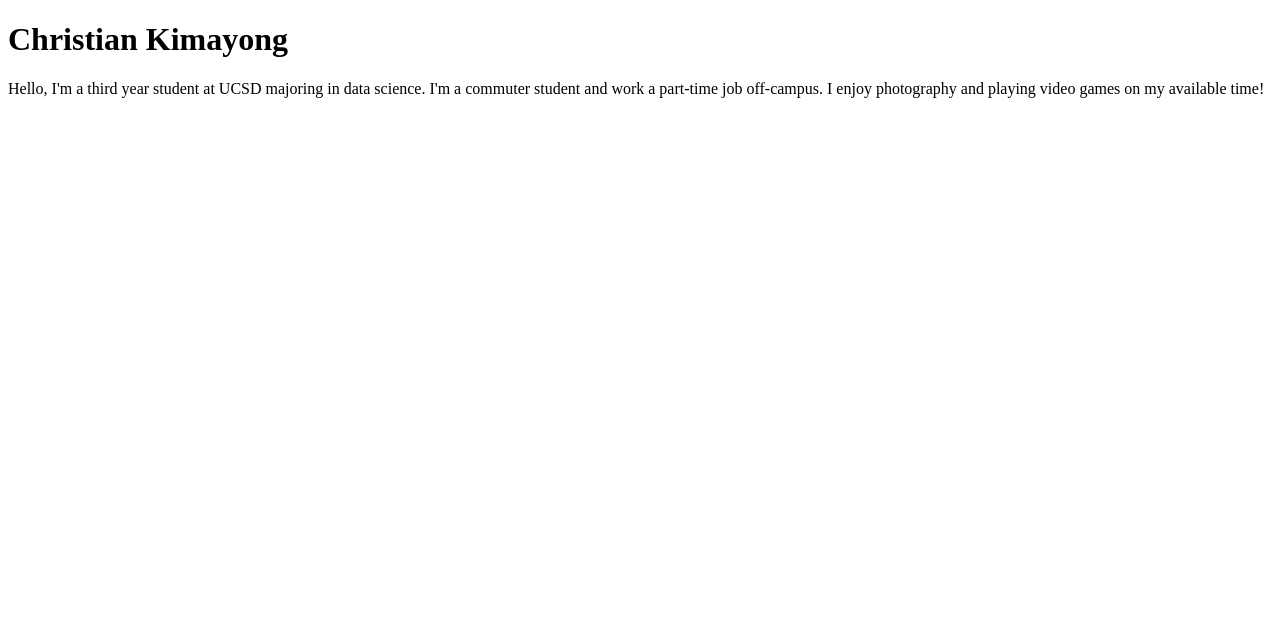
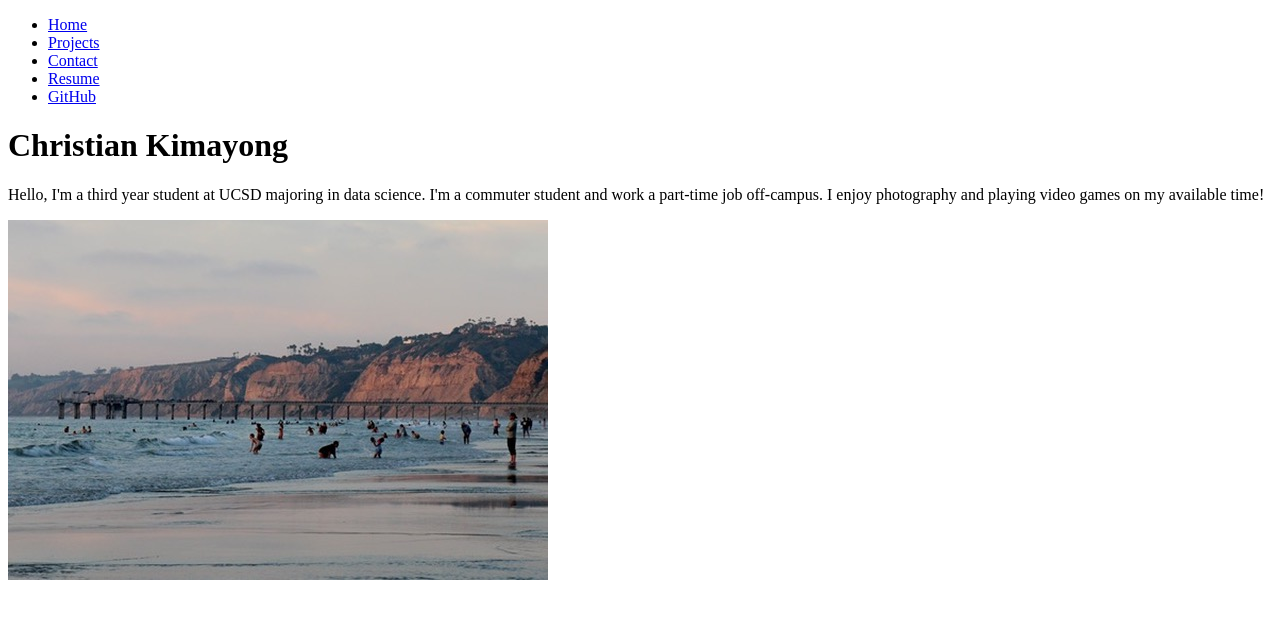
Before and after one commit to cjkmy/portfolio, a plain HTML site: page index.html in a window 1280 px wide. Drawn offline with Linux system fonts and the light colour scheme.

Commit message:
Update index.html

```diff
--- a/index.html
+++ b/index.html
@@ -4,12 +4,23 @@
     <meta charset="UTF-8">
     <meta name="viewport" content="width=device-width, initial-scale=1.0">
     <title>Christian Kimayong: Personal Site and Portfolio</title>
+    <link rel="stylesheet" href="style.css">
 </head>
 <body>
+    <nav>
+    <ul>
+    <li><a href="index.html">Home</a></li>
+    <li><a href="projects/index.html">Projects</a></li>
+    <li><a href="contact/index.html">Contact</a></li>
+    <li><a href="resume/index.html">Resume</a></li>
+    <li><a href="https://github.com/cjkmy" target="_blank">GitHub</a></li>
+    </ul>
+    </nav>
     <h1>Christian Kimayong</h1>
     <p>Hello, I'm a third year student at UCSD majoring in data science.
         I'm a commuter student and work a part-time job off-campus. I
         enjoy photography and playing video games on my available time!
     </p>
+    <img src="images/lajollashores.jpg" alt="A photo I recently took at La Jolla Shores">
 </body>
 </html>
```
